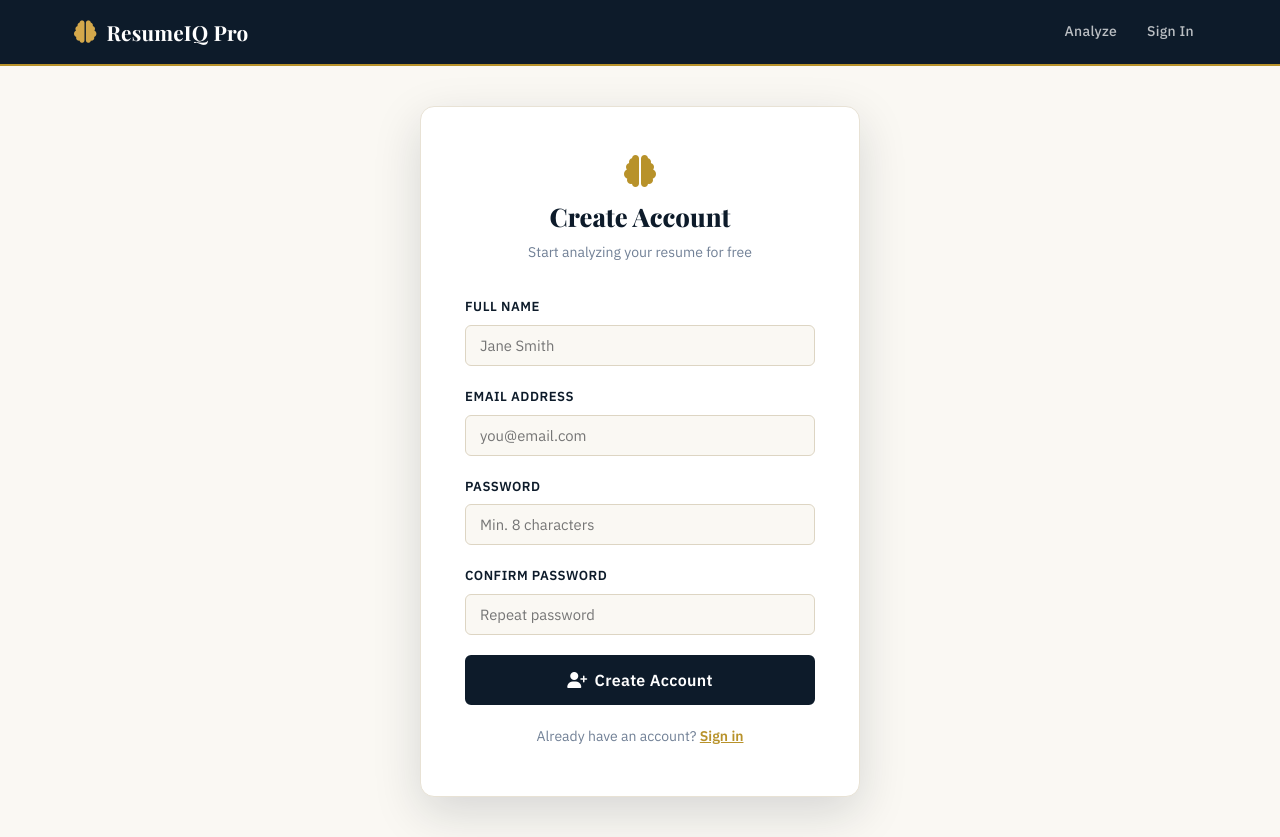
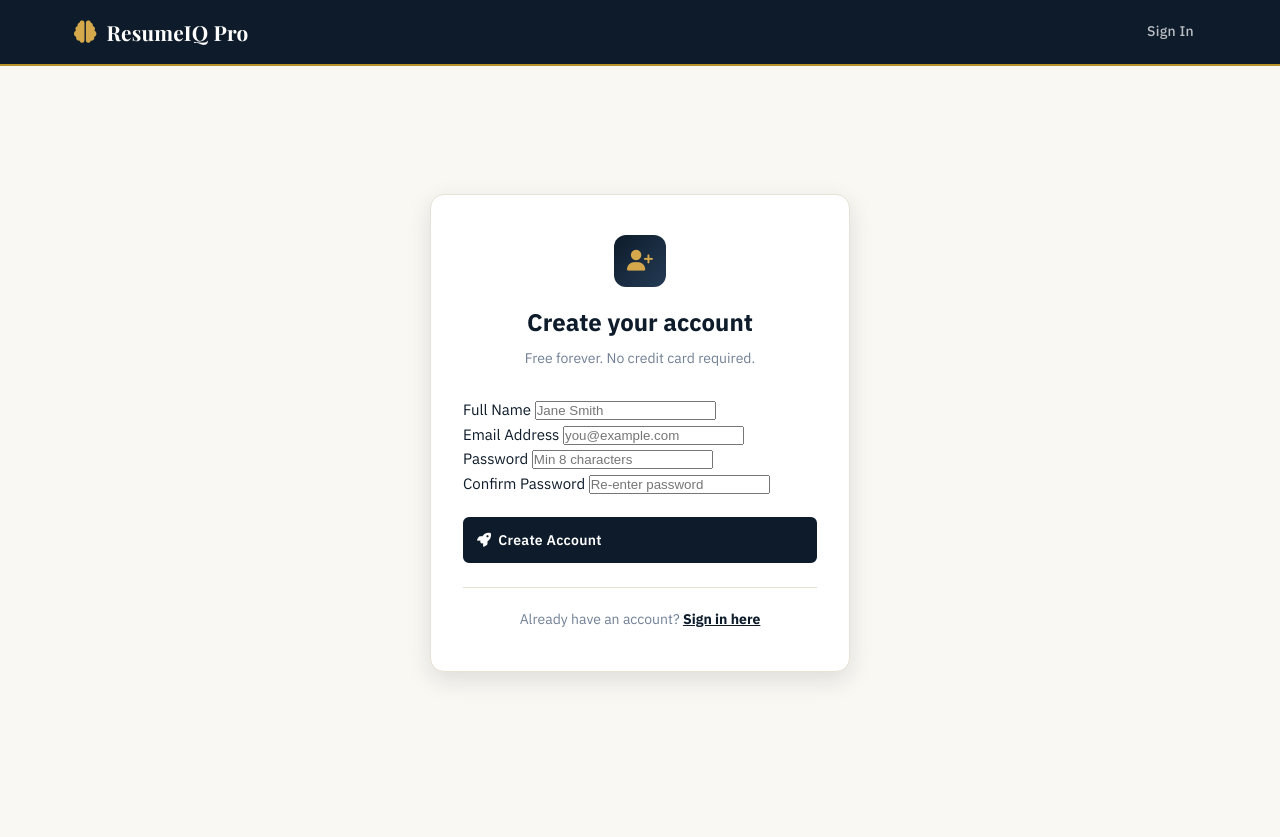
Before and after one commit to Suhas-H-N/ResumeScreener, a Flask app: page /signup-page in a window 1280 px wide. After the commit the page ends 683 px from the top, so only its background shows below. Run offline with Flask 3, Linux system fonts and the light colour scheme.

Commit message:
feat: add ResumeIQ Pro signup page with branded onboarding UI, account creation form, password strength support, and login navigation

```diff
--- a/templates/signup.html
+++ b/templates/signup.html
@@ -7,89 +7,49 @@
     <link rel="stylesheet" href="{{ url_for('static', filename='style.css') }}">
     <link rel="stylesheet" href="https://cdnjs.cloudflare.com/ajax/libs/font-awesome/6.4.0/css/all.min.css">
 </head>
-<body>
+<body data-page="signup" style="background:var(--ivory);display:flex;flex-direction:column;min-height:100vh;">
 <nav class="navbar">
   <div class="container">
-        <div class="nav-brand"><i class="fas fa-brain"></i><span>ResumeIQ Pro</span></div>
+    <a href="/" class="nav-brand"><i class="fas fa-brain"></i><span>ResumeIQ Pro</span></a>
     <div class="nav-links">
-            <a href="/">Analyze</a>
       <a href="/login-page">Sign In</a>
     </div>
   </div>
 </nav>
-
-<div class="auth-wrapper">
-    <div class="auth-card">
-        <div class="auth-logo">
-            <i class="fas fa-brain"></i>
-            <h2>Create Account</h2>
-            <p>Start analyzing your resume for free</p>
+<div style="flex:1;display:flex;align-items:center;justify-content:center;padding:2rem;">
+  <div style="width:100%;max-width:420px;background:white;border:1px solid var(--border-soft);border-radius:var(--radius-xl);padding:2.5rem 2rem;box-shadow:var(--shadow-lg);">
+    <div style="text-align:center;margin-bottom:1.75rem;">
+      <div style="width:52px;height:52px;background:linear-gradient(135deg,var(--navy),var(--navy-soft));border-radius:12px;display:flex;align-items:center;justify-content:center;margin:0 auto 1rem;"><i class="fas fa-user-plus" style="color:var(--gold-light);font-size:1.3rem;"></i></div>
+      <h1 style="font-size:1.5rem;font-weight:700;">Create your account</h1>
+      <p style="color:var(--slate-light);font-size:0.875rem;margin-top:4px;">Free forever. No credit card required.</p>
     </div>
-
-        <div id="errorMessage" style="display:none;background:var(--danger-bg);color:var(--danger);padding:10px 14px;border-radius:var(--radius-md);font-size:0.875rem;margin-bottom:16px;border-left:3px solid var(--danger);"></div>
-
-        <form id="signupForm" onsubmit="return false;">
-            <div class="form-group">
-                <label for="name">Full Name</label>
-                <input type="text" id="name" placeholder="Jane Smith" autocomplete="name" required>
+    <form id="signupForm">
+      <div class="field-group">
+        <label class="field-label">Full Name</label>
+        <input type="text" id="name" class="form-input" placeholder="Jane Smith" required autocomplete="name">
       </div>
-            <div class="form-group">
-                <label for="email">Email Address</label>
-                <input type="email" id="email" placeholder="you@email.com" autocomplete="email" required>
+      <div class="field-group">
+        <label class="field-label">Email Address</label>
+        <input type="email" id="email" class="form-input" placeholder="you@example.com" required autocomplete="email">
       </div>
-            <div class="form-group">
-                <label for="password">Password</label>
-                <input type="password" id="password" placeholder="Min. 8 characters" autocomplete="new-password" required minlength="8">
+      <div class="field-group">
+        <label class="field-label">Password</label>
+        <input type="password" id="password" class="form-input" placeholder="Min 8 characters" required minlength="8" autocomplete="new-password">
+        <div id="pwdStrength"></div>
       </div>
-            <div class="form-group">
-                <label for="confirmPassword">Confirm Password</label>
-                <input type="password" id="confirmPassword" placeholder="Repeat password" autocomplete="new-password" required>
+      <div class="field-group">
+        <label class="field-label">Confirm Password</label>
+        <input type="password" id="confirmPassword" class="form-input" placeholder="Re-enter password" required autocomplete="new-password">
       </div>
-            <button class="btn-primary btn-large" type="submit">
-                <i class="fas fa-user-plus"></i> Create Account
+      <button type="submit" class="btn btn-primary" style="width:100%;margin-top:1.25rem;padding:12px;">
+        <i class="fas fa-rocket"></i> Create Account
       </button>
     </form>
-
-        <div style="text-align:center;margin-top:20px;font-size:0.875rem;color:var(--slate-light);">
-            Already have an account? <a href="/login-page" style="color:var(--gold);font-weight:600;">Sign in</a>
+    <div style="text-align:center;margin-top:1.5rem;font-size:0.875rem;color:var(--slate-light);border-top:1px solid var(--border-soft);padding-top:1.25rem;">
+      Already have an account? <a href="/login-page" style="font-weight:700;color:var(--navy);">Sign in here</a>
     </div>
   </div>
 </div>
-
-<script>
-document.getElementById('signupForm').addEventListener('submit', async (e) => {
-    e.preventDefault();
-    const name     = document.getElementById('name').value.trim();
-    const email    = document.getElementById('email').value.trim();
-    const password = document.getElementById('password').value;
-    const confirm  = document.getElementById('confirmPassword').value;
-    const errorEl  = document.getElementById('errorMessage');
-    errorEl.style.display = 'none';
-
-    if (password !== confirm) {
-        errorEl.textContent = 'Passwords do not match.';
-        errorEl.style.display = 'block';
-        return;
-    }
-
-    try {
-        const res = await fetch('/api/register', {
-            method: 'POST',
-            headers: { 'Content-Type': 'application/json' },
-            body: JSON.stringify({ name, email, password })
-        });
-        const data = await res.json();
-        if (res.ok) {
-            window.location.href = '/';
-        } else {
-            errorEl.textContent = data.error || 'Registration failed.';
-            errorEl.style.display = 'block';
-        }
-    } catch {
-        errorEl.textContent = 'Network error. Please try again.';
-        errorEl.style.display = 'block';
-    }
-});
-</script>
+<script src="{{ url_for('static', filename='app.js') }}"></script>
 </body>
 </html>
```
Lines whose indentation alone changed are shown as unchanged.
